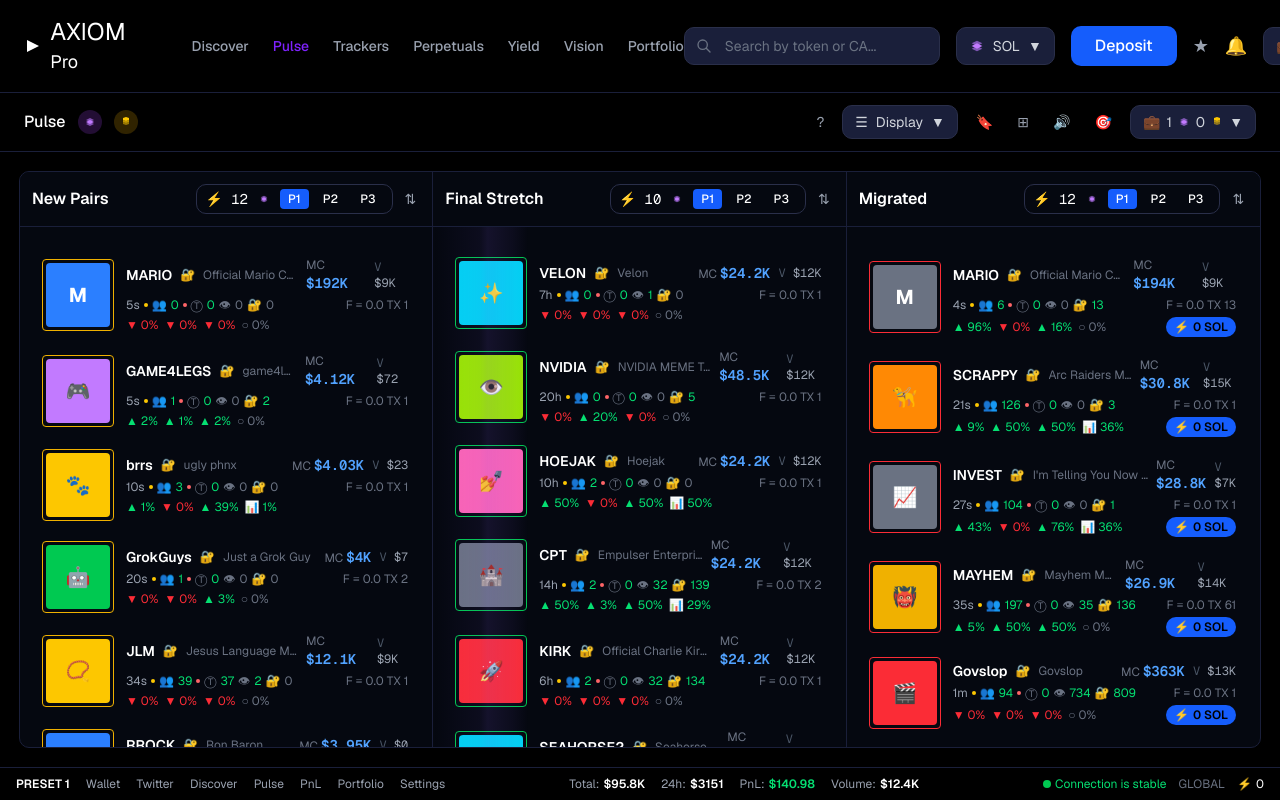
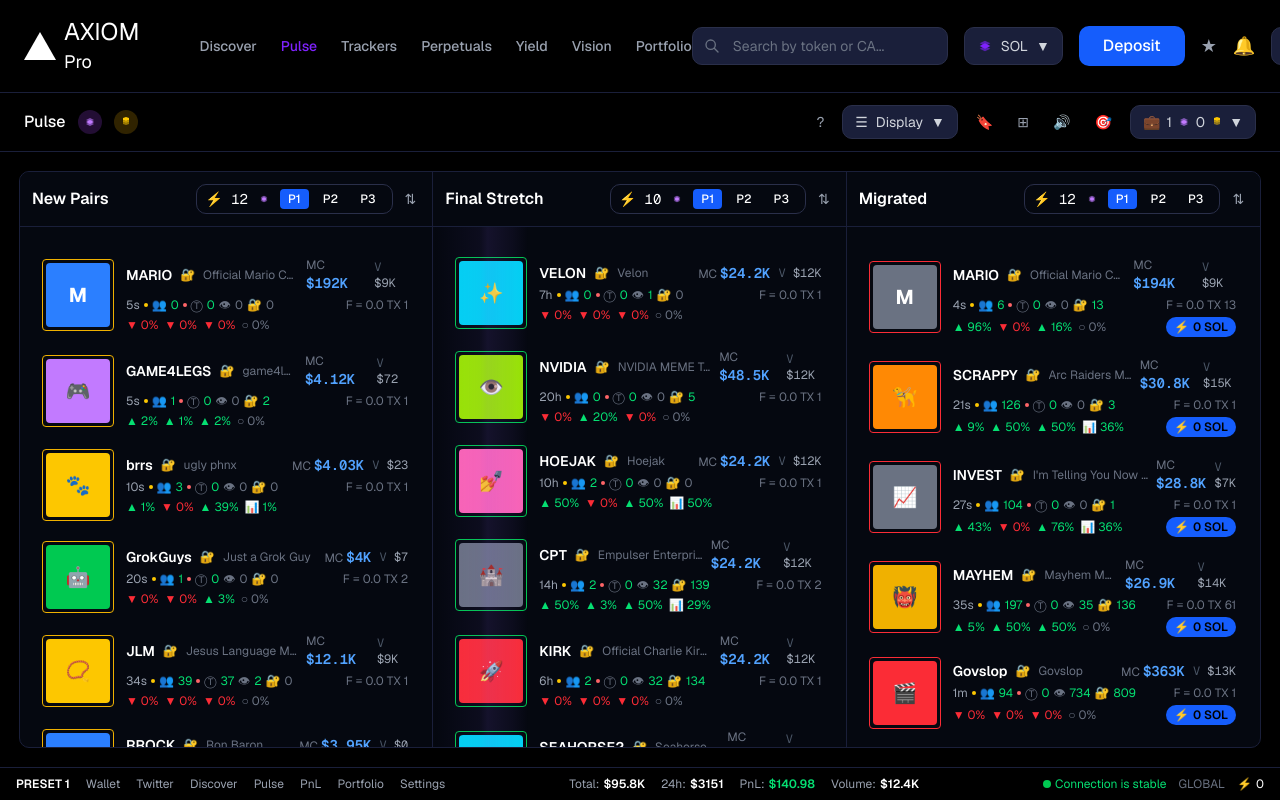
Before and after one commit to NysaPahari/Token-trading-table_Axiom, a Next.js app: page / in a window 1280 px wide. Built offline with nearby package versions, Linux system fonts and the light colour scheme.

Commit message:
adjustments

```diff
--- a/components/header.tsx
+++ b/components/header.tsx
@@ -6,8 +6,8 @@ export function Header() {
       <div className="px-6 py-4 flex items-center justify-between">
         <div className="flex items-center gap-3">
           <div className="flex items-center gap-2">
-            <div className="w-6 h-6 flex items-center justify-center">
-              <div className="w-0 h-0 border-l-[12px] border-l-white border-t-[6px] border-t-transparent border-b-[6px] border-b-transparent"></div>
+            <div className="flex items-center justify-center">
+              <div className="w-0 h-0 border-l-[16px] border-l-transparent border-r-[16px] border-r-transparent border-b-[28px] border-b-white"></div>
             </div>
 
             <div className="text-white">
@@ -45,7 +45,7 @@ export function Header() {
             </svg>
           </div>
           <button className="flex items-center gap-2 px-3 py-2 bg-[#1a1f3a] border border-[#2a2f4a] rounded-lg text-gray-300 hover:bg-[#2a2f4a] text-sm transition-colors">
-            <svg width="16" height="16" viewBox="0 0 12 12" fill="none" className="text-purple-400">
+            <svg width="16" height="16" viewBox="0 0 12 12" fill="none" className="text-violet-600">
               <path d="M2 4L6 2L10 4L6 6L2 4Z" fill="currentColor" opacity="0.6"/>
               <path d="M2 8L6 6L10 8L6 10L2 8Z" fill="currentColor" opacity="0.6"/>
               <path d="M2 6L6 4L10 6L6 8L2 6Z" fill="currentColor"/>
```
